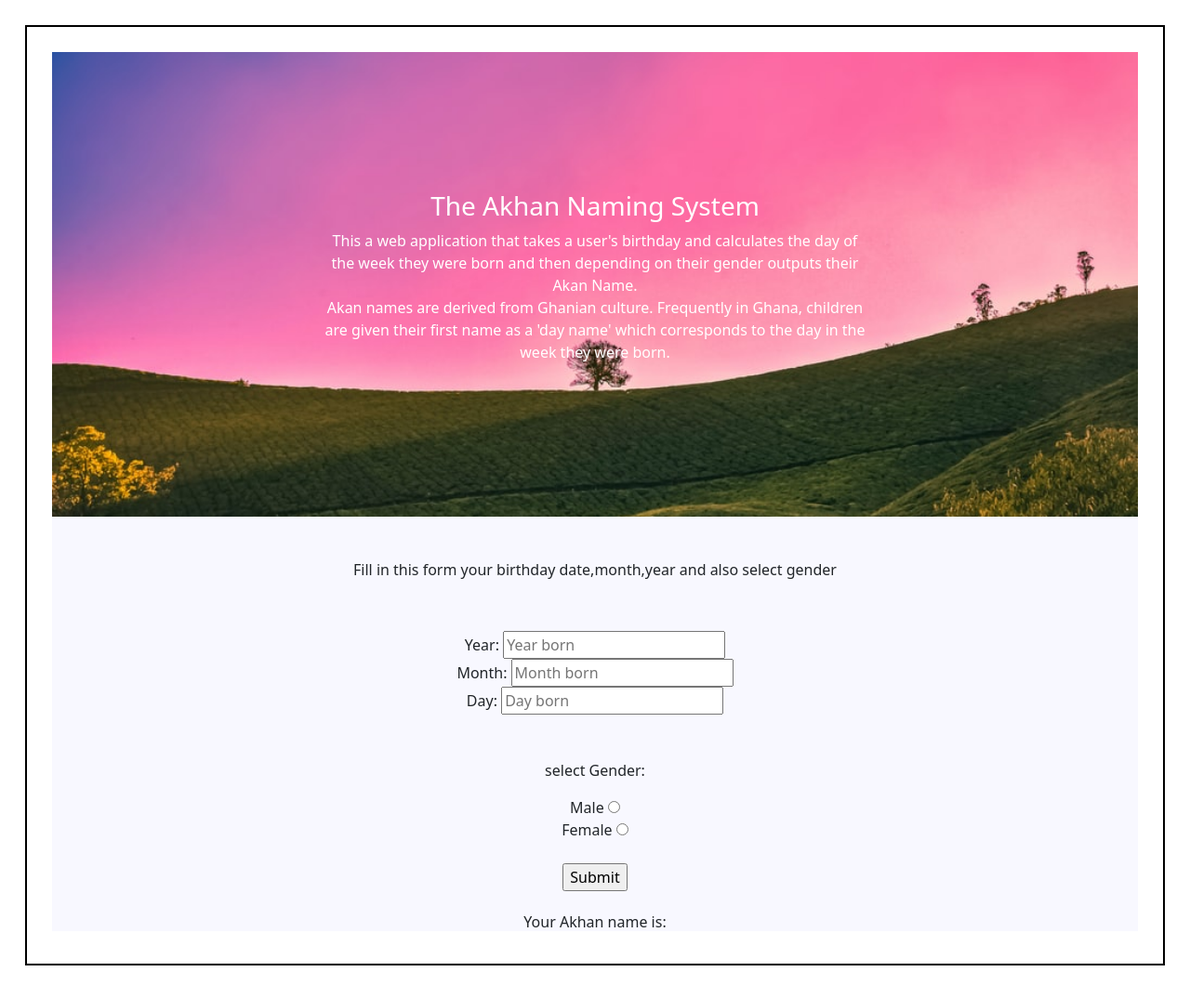
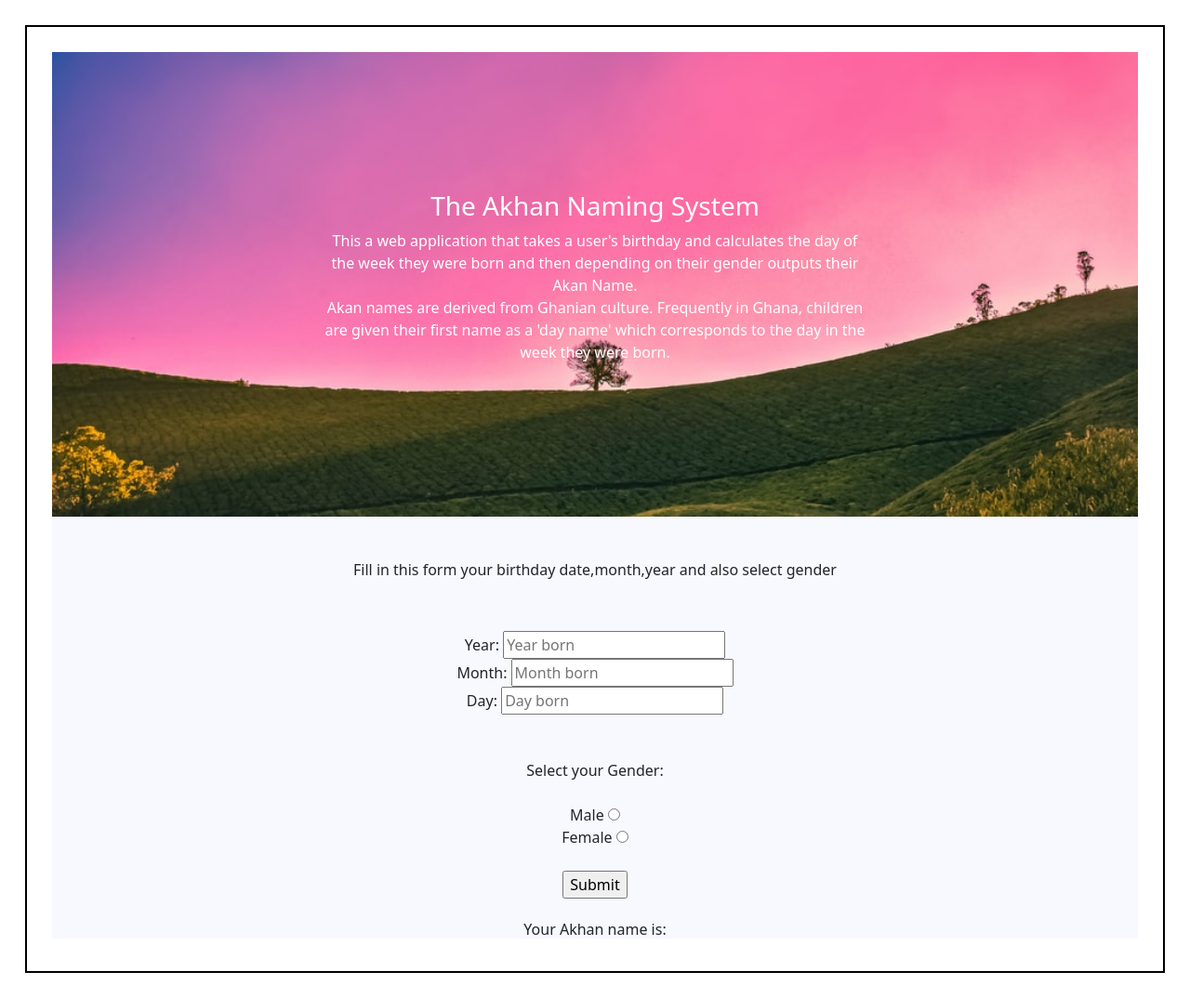
Before and after one commit to Komenpurity/Akhan-names, a plain HTML site: page index.html in a window 1280 px wide. Shown: the whole page at 93% size. Drawn offline with nearby package versions, Linux system fonts and the light colour scheme.

Commit message:
adding content

```diff
--- a/index.html
+++ b/index.html
@@ -48,7 +48,8 @@
                     <br>
                     <label for="Gender">
                         <br><br>
-                        <p>select Gender: </p>
+                        <h7>Select your Gender: </h7>
+                        <br><br>
                         Male
                         <input id="male-input" type="radio" name="gender" value="male" required><br>
                         Female
```
